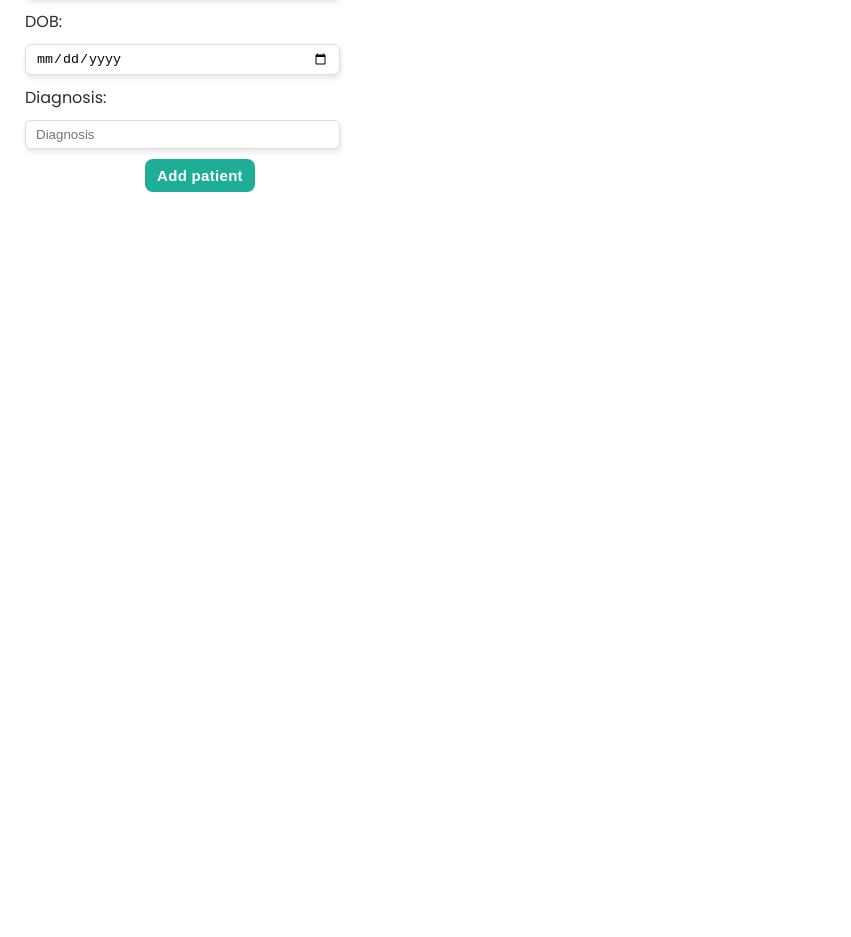
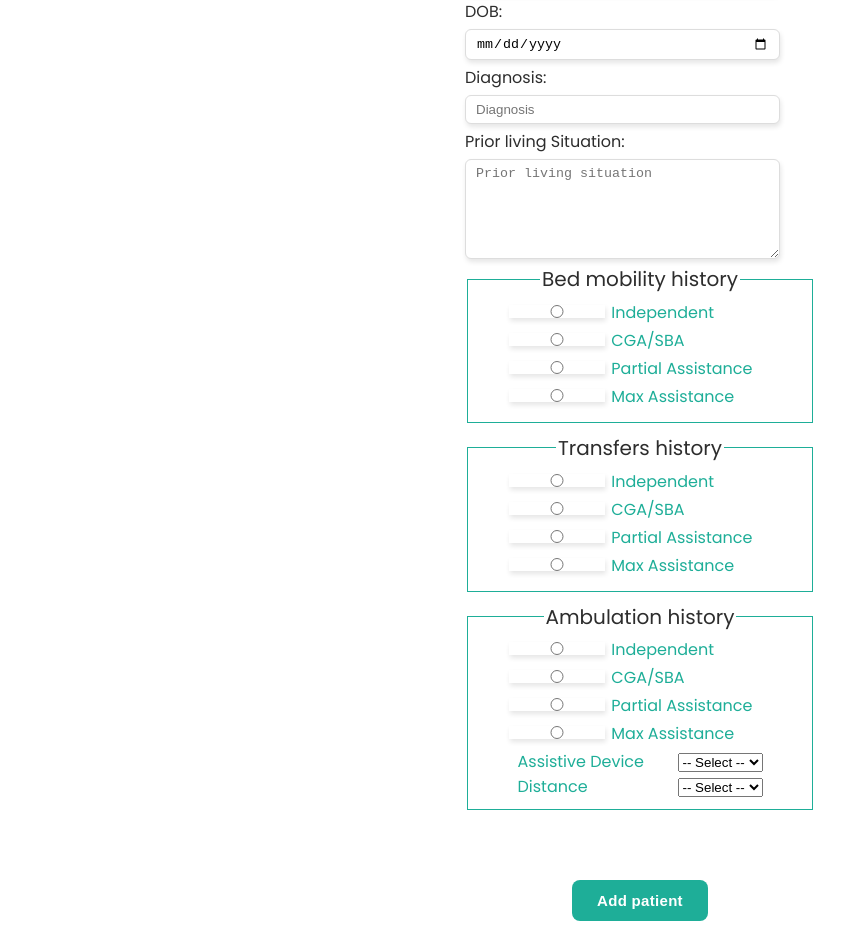
Before and after one commit to diegoram23/rehab-docs, a React (Create React App) app: page /#/newPatient in a window 1280 px wide. Shown: the part 249-1186 px from the top of the page, without its empty margins (0-851 px from the left). Before the commit the page ends 800 px from the top, so only its background shows below. Built offline with nearby package versions, Linux system fonts and the light colour scheme.

Commit message:
added additional fieldset/radio inputs to new patient form

```diff
--- a/src/index.css
+++ b/src/index.css
@@ -2,12 +2,13 @@
 
 body {
   max-width: 400px;
-  margin: 0;
+  margin: 0 auto;
   color: #2d2d2d;
   font-family: 'Poppins';
 }
 
-header, .main-header {
+header,
+.main-header {
   display: flex;
   align-items: center;
   justify-content: space-between;
@@ -110,8 +111,11 @@ h3,
   margin: 0 auto;
   text-align: center;
 }
-
-.patient-form label {
+.patient-form-btn {
+  margin-top: 4em;
+  padding: 12px 25px;
+}
+ label {
   text-align: left;
   display: block;
   cursor: pointer;
@@ -119,19 +123,49 @@ h3,
 
 .patient-form h2 {
   color: #1eae98;
+  font-weight: 400;
+  margin: 5px 0;
 }
 
-.patient-form input,
-.patient-form select {
+input,
+textarea {
   width: 90%;
   padding: 6px 10px;
-  margin: 10px 0;
+  margin: 5px 0;
   border: 1px solid #ddd;
   display: block;
   box-sizing: border-box;
   border-radius: 6px;
-  cursor: pointer;
+  cursor: text;
   box-shadow: 1px 3px 5px rgba(0, 0, 0, 0.1);
+}
+
+textarea {
+  height: 100px;
+}
+
+legend {
+  font-size: 20px;
+  color: #2d2d2d;
+}
+
+fieldset  {
+  color: #1eae98;
+  border: 1px solid #1eae98;
+  margin-bottom: 10px;
+}
+fieldset input {
+  width: 30%;
+  display: inline-block;
+  padding: 0;
+  margin-right: 0.5em;
+  margin-bottom: 10px;
+}
+
+fieldset label {
+  display: inline-block;
+  width: 50%;
+  padding: 0;
 }
 
 button {
--- a/src/pages/NewPatientForm.js
+++ b/src/pages/NewPatientForm.js
@@ -2,16 +2,29 @@ import { useState } from "react";
 import { useNavigate } from "react-router";
 
 import { db } from "../firebase/config";
-import { collection, addDoc} from 'firebase/firestore'
+import { collection, addDoc } from 'firebase/firestore'
 
 const NewPatientForm = () => {
+    //sends user back to homepage after submit
     const navigate = useNavigate()
 
+    //text input states
     const [first, setFirst] = useState('')
     const [last, setLast] = useState('')
     const [DOB, setDOB] = useState('')
     const [Diagnosis, setDiagnosis] = useState('')
+    const [priorLiving, setPriorLiving] = useState('')
+
+    //Fieldset states
+    const [bedMobility, setBedMobility] = useState('')
+    const [transfers, setTransfers] = useState('')
+    const [ambulation, setAmbulation] = useState('')
+    const [assistiveDevice, setAssistiveDevice] = useState('')
+    const [distance, setDistance] = useState('')
+
+    //Prevents multiple submits by temporarily disabling button
     const [isPending, setIsPending] = useState(false)
+
 
     const handleSubmit = async (e) => {
         e.preventDefault()
@@ -34,6 +47,8 @@ const NewPatientForm = () => {
         <div className="patient-form">
 
             <h2>Patient information</h2>
+
+            {/*------------------- General patient information inputs --------------------- */}
 
             <form onSubmit={handleSubmit}>
                 <label>
@@ -75,6 +90,163 @@ const NewPatientForm = () => {
                         onChange={(e) => setDiagnosis(e.target.value)}
                     />
                 </label>
+                <label>
+                    <span>Prior living Situation:</span>
+                    <textarea
+                        required
+                        type='text'
+                        placeholder="Prior living situation"
+                        value={priorLiving}
+                        onChange={(e) => setPriorLiving(e.target.value)}
+                    >
+                    </textarea>
+                </label>
+
+                {/*-------------- Fieldset for bed mobility ----------------*/}
+
+                <fieldset>
+                    <legend>Bed mobility history</legend>
+                    <input
+                        type='radio'
+                        id='independent-bm'
+                        name="bed-mobility"
+                        value='independent'
+                        onChange={(e) => setBedMobility(e.target.value)}
+                    />
+                    <label htmlFor="independent-bm">Independent</label>
+                    <input
+                        type='radio'
+                        id='cga/sba-bm'
+                        name="bed-mobility"
+                        value='CGA/SBA'
+                        onChange={(e) => setBedMobility(e.target.value)}
+                    />
+                    <label htmlFor="cga/sba-bm">CGA/SBA</label>
+                    <input
+                        type='radio'
+                        id='partial-assistance-bm'
+                        name="bed-mobility"
+                        value='Partial assistance'
+                        onChange={(e) => setBedMobility(e.target.value)}
+                    />
+                    <label htmlFor="partial-assistance-bm">Partial Assistance</label>
+                    <input
+                        type='radio'
+                        id='max-assistance-bm'
+                        name="bed-mobility"
+                        value='Max assistance'
+                        onChange={(e) => setBedMobility(e.target.value)}
+                    />
+                    <label htmlFor="max-assistance-bm">Max Assistance</label>
+                </fieldset>
+
+                {/*------------- Fieldset for transfers ------------------*/}
+
+                <fieldset>
+                    <legend>Transfers history</legend>
+                    <input
+                        type='radio'
+                        id='independent-t'
+                        name="transfers"
+                        value='independent'
+                        onChange={(e) => setTransfers(e.target.value)}
+                    />
+                    <label htmlFor="independent-t">Independent</label>
+                    <input
+                        type='radio'
+                        id='cga/sba-t'
+                        name="transfers"
+                        value='CGA/SBA'
+                        onChange={(e) => setTransfers(e.target.value)}
+                    />
+                    <label htmlFor="cga/sba-t">CGA/SBA</label>
+                    <input
+                        type='radio'
+                        id='partial-assistance-t'
+                        name="transfers"
+                        value='Partial assistance'
+                        onChange={(e) => setTransfers(e.target.value)}
+                    />
+                    <label htmlFor="partial-assistance-t">Partial Assistance</label>
+                    <input
+                        type='radio'
+                        id='max-assistance-t'
+                        name="transfers"
+                        value='Max assistance'
+                        onChange={(e) => setTransfers(e.target.value)}
+                    />
+                    <label htmlFor="max-assistance-t">Max Assistance</label>
+                </fieldset>
+
+                {/*-------------- Fielset for ambulation --------*/}
+
+                <fieldset>
+                    <legend>Ambulation history</legend>
+                    <input
+                        type='radio'
+                        id='independent-a'
+                        name="ambulation"
+                        value='independent'
+                        onChange={(e) => setAmbulation(e.target.value)}
+                    />
+                    <label htmlFor="independent-a">Independent</label>
+                    <input
+                        type='radio'
+                        id='cga/sba-a'
+                        name="ambulation"
+                        value='CGA/SBA'
+                        onChange={(e) => setAmbulation(e.target.value)}
+                    />
+                    <label htmlFor="cga/sba-a">CGA/SBA</label>
+                    <input
+                        type='radio'
+                        id='partial-assistance-a'
+                        name="ambulation"
+                        value='Partial assistance'
+                        onChange={(e) => setAmbulation(e.target.value)}
+                    />
+                    <label htmlFor="partial-assistance-a">Partial Assistance</label>
+                    <input
+                        type='radio'
+                        id='max-assistance-a'
+                        name="ambulation"
+                        value='Max assistance'
+                        onChange={(e) => setAmbulation(e.target.value)}
+                    />
+                    <label htmlFor="max-assistance-a">Max Assistance</label>
+                    <label htmlFor="max-assistance-a">Assistive Device</label>
+
+                    {/*------------- Selects for ambulation ----------------------- */}
+                    <select
+                        id='assistive-device'
+                        name='assistive-device'
+                        value={assistiveDevice}
+                        onChange={(e) => setAssistiveDevice(e.target.value)}
+                    >
+                        <option value=''>-- Select --</option>
+                        <option value='none'>None</option>
+                        <option value='SPC'>SPC</option>
+                        <option value='FWW'>FWW</option>
+                        <option value='4WW'>4WW</option>
+                    </select>
+                    <label htmlFor="max-assistance-a">Distance</label>
+
+                    <select
+                        id='distance'
+                        name='distance'
+                        value={distance}
+                        onChange={(e) => setDistance(e.target.value)}
+                    >
+                        <option value=''>-- Select --</option>
+                        <option value='0 ft'>0 ft</option>
+                        <option value='0-50 ft'>0-50 ft</option>
+                        <option value='50-150 ft'>50-150 ft</option>
+                        <option value='150-300 ft'>50-150 ft</option>
+                        <option value='300+ ft'>300+ ft</option>
+                    </select>
+
+                </fieldset>
+
                 {!isPending && <button className="patient-form-btn">Add patient</button>}
                 {isPending && <button className="patient-form-btn" disabled>Adding patient...</button>}
                 <p>{first} {last} {DOB} {Diagnosis}</p>
```
